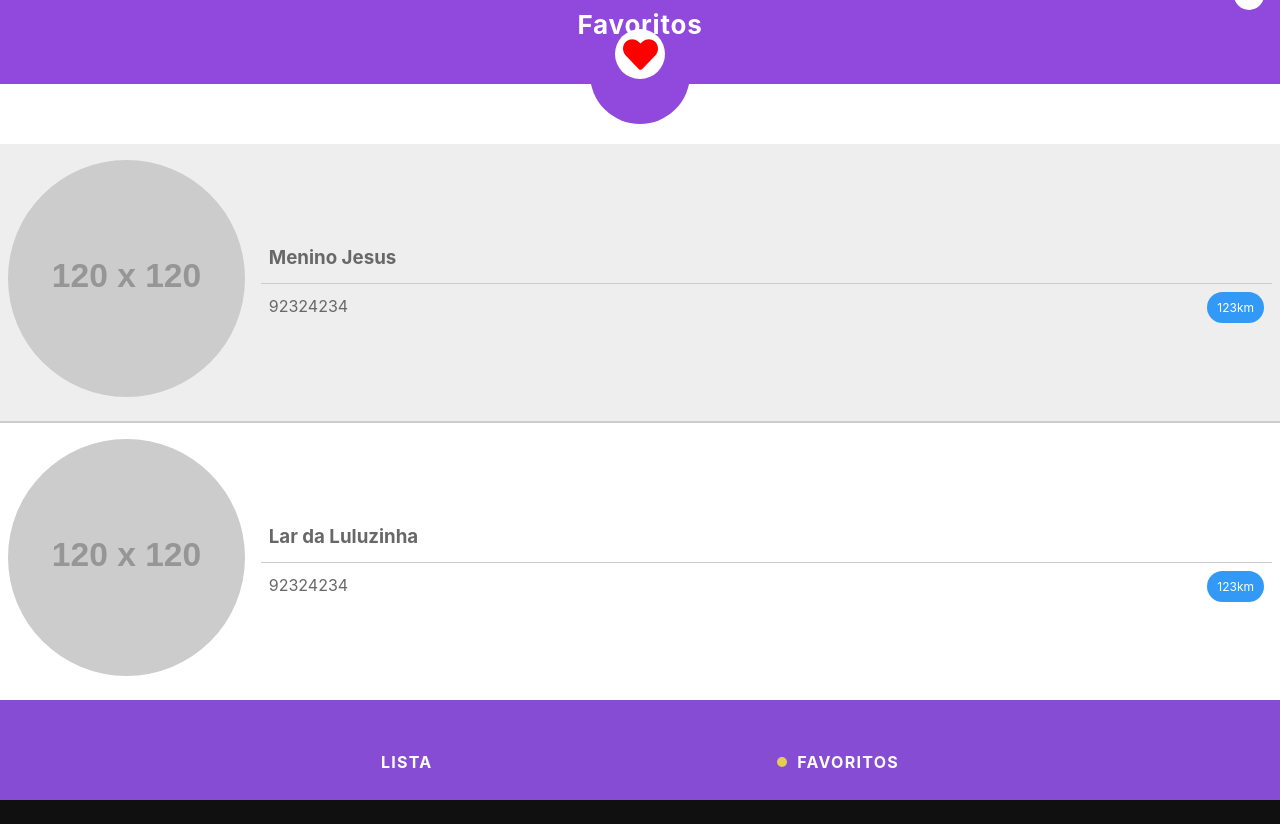
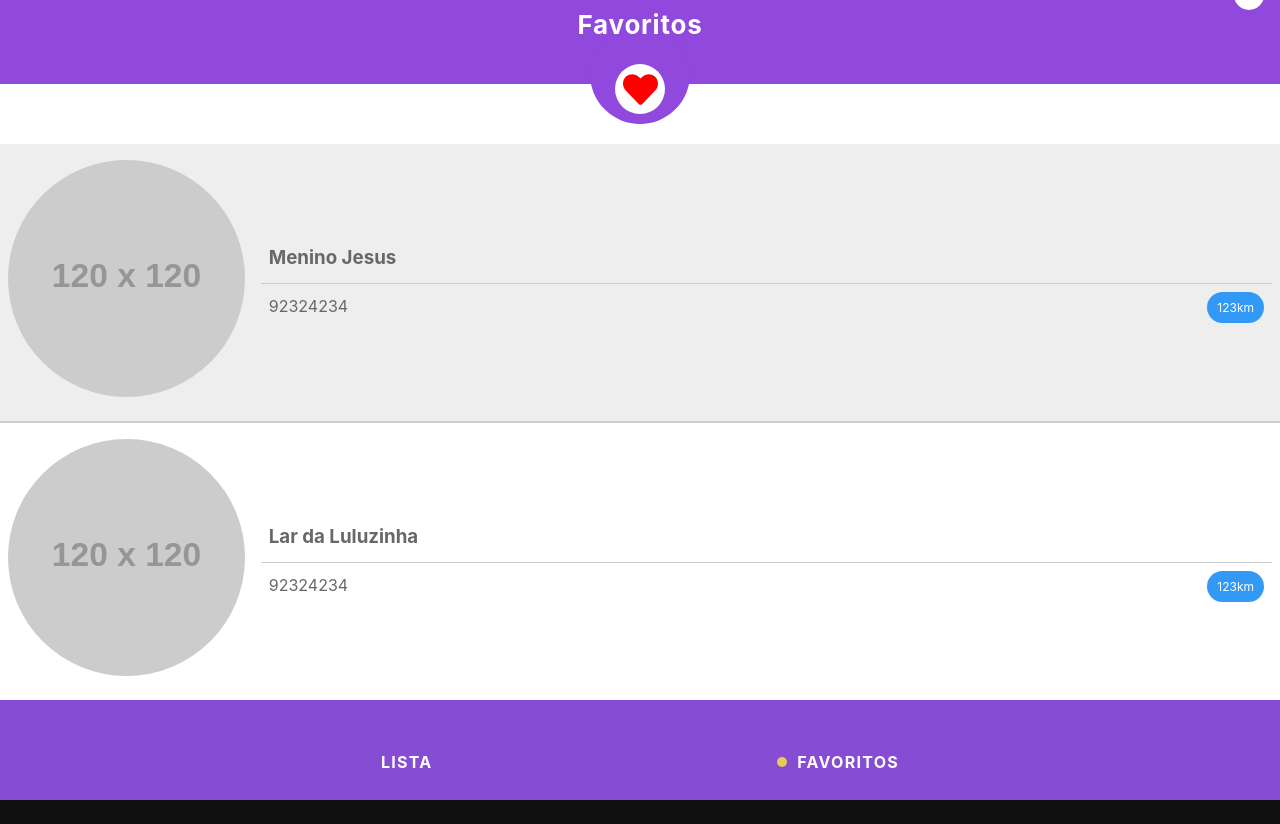
Before and after one commit to Hugofsp93/react-proj-integrador, a React (Create React App) app: page /favorites in a window 1280 px wide. Built offline with nearby package versions, Linux system fonts and the light colour scheme; what google-maps-react would draw is missing.

Commit message:
feat: add fav on institution

```diff
--- a/src/Containers/InstitutionScreen.js
+++ b/src/Containers/InstitutionScreen.js
@@ -1,4 +1,5 @@
 import React, { useState, useEffect } from 'react'
+import { FaHeart } from "react-icons/fa"
 import Line from '../Components/LineComponent'
 
 import categoriesDb from '../db/categories.json'
@@ -36,8 +37,9 @@ export default function Institution(props) {
       return <i>Por enquanto não aceita doação </i>
     }
   }
-  return (
-    <div className="view">
+
+  const renderHeader = () => {
+    return (
       <header className="header-content-primary">
         <ButtonBack onClick={handleBack} />
         <section className="card-header">
@@ -55,9 +57,20 @@ export default function Institution(props) {
               <p className="card-header-text">{institution.description || ''}</p>
             </div>
           </div>
+        </section>
 
-        </section>
+        <div className='favorite-icon'>
+          <FaHeart />
+        </div>
       </header>
+    )
+  }
+
+  return (
+    <div className="view">
+
+      {renderHeader()}
+
       <section className="container layout-institution">
         <div className="row">
           <IconText text={institution.address} icon="location" />
--- a/src/index.css
+++ b/src/index.css
@@ -228,9 +228,9 @@ nav a.active:before {
 
 .favorite-icon {
   position: absolute;
-  margin-top: 59px;
+  bottom: -30px;
   background-color: white;
-  border-radius: 31px;
+  border-radius: 50%;
   font-size: 35px;
   width: 50px;
   color: red;
```
